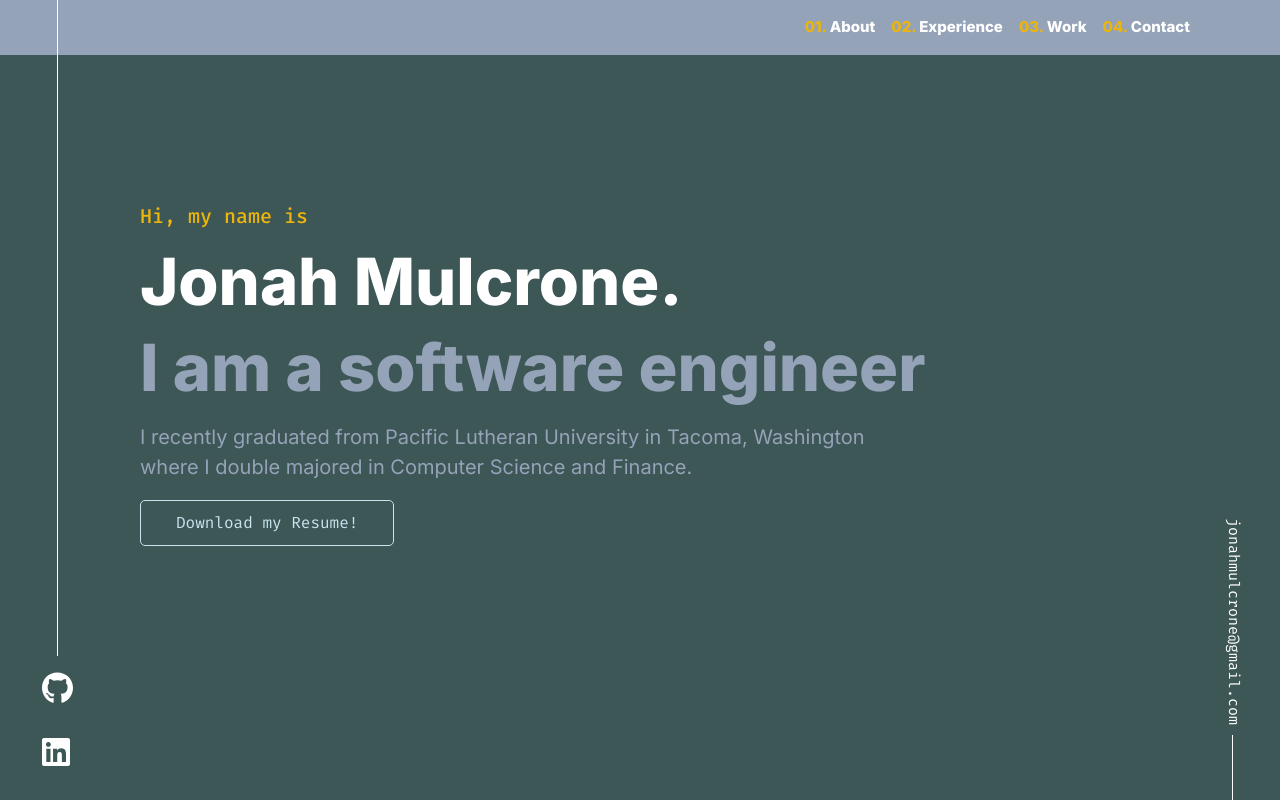
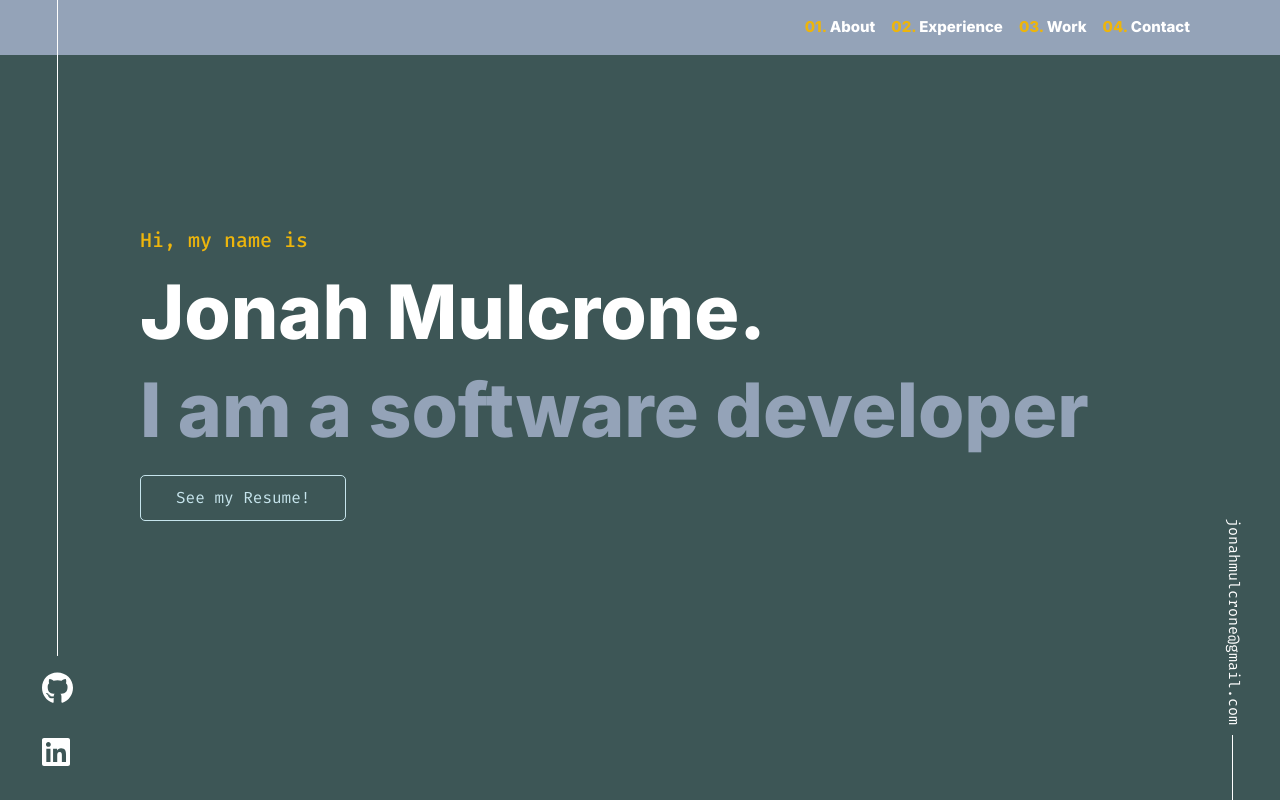
Before and after one commit to jonahansmulcrone/Jonahs-Portfolio, a React (Vite) app in the folder frontend/: page / in a window 1280 px wide. Built offline with nearby package versions, Linux system fonts and the light colour scheme.

Commit message:
Added resume to button event

```diff
--- a/frontend/src/components/LandingPage/LandingPage.module.css
+++ b/frontend/src/components/LandingPage/LandingPage.module.css
@@ -32,7 +32,7 @@
 
 .name {
     font-family: 'Inter', sans-serif;
-    font-size: 65px;
+    font-size: 75px;
     font-weight: 800;
     color: #ffffff;
     margin-bottom: 15px;
@@ -40,18 +40,10 @@
 
 .occupation {
     font-family: 'Inter', sans-serif;
-    font-size: 65px;
+    font-size: 75px;
     font-weight: 800;
     color: #94a3b8;
-}
-
-.description {
-    font-family: 'Inter', sans-serif;
-    font-size: 20px;
-    color: #94a3b8;
-    margin-top: 15px;
-    line-height: 1.5;
-    margin-bottom: 18px;
+    margin-bottom: 20px;
 }
 
 @media (max-width: 868px) {
--- a/frontend/src/components/LandingPage/LandingPage.tsx
+++ b/frontend/src/components/LandingPage/LandingPage.tsx
@@ -1,4 +1,5 @@
-import styles from './LandingPage.module.css'
+import styles from './LandingPage.module.css';
+import resume from '../../assets/Jonah_Mulcrone_CV.pdf';
 
 const LandingPage: React.FC = () => {
     return (
@@ -6,14 +7,11 @@ const LandingPage: React.FC = () => {
             <div className={styles.landingPageContent}>
                 <span className={styles.hello}>Hi, my name is</span>
                 <h2><span className={styles.name}>Jonah Mulcrone.</span></h2>
-                <span className={styles.occupation}>I am a software engineer</span>
-                <span className={styles.description}>I recently graduated from Pacific
-                    Lutheran University in Tacoma, Washington <br /> where I double majored
-                    in Computer Science
-                    and Finance.
-                </span>
+                <span className={styles.occupation}>I am a software developer</span>
                 <div className={styles.buttonWrapper}>
-                    <button>Download my Resume!</button>
+                    <a href={resume} target="_blank">
+                        <button>See my Resume!</button>
+                    </a>
                 </div>
             </div>
         </section>
--- a/frontend/src/components/Projects/Projects.module.css
+++ b/frontend/src/components/Projects/Projects.module.css
@@ -67,3 +67,9 @@
         gap: 30px;
     }
 }
+
+@media (max-width: 868px) {
+    .projectsHeader {
+        font-size: 24px;
+    }
+}
--- a/frontend/src/components/Projects/components/ProjectCard.module.css
+++ b/frontend/src/components/Projects/components/ProjectCard.module.css
@@ -40,7 +40,7 @@
     left: 0;
     right: 0;
     bottom: 0;
-    background-color: #edb50c;
+    background-color: #b4ad98;
     opacity: 0.2;
     transition: opacity 0.3s ease-in-out;
     z-index: 1;
@@ -157,9 +157,10 @@
     justify-content: center;
     max-width: 90%;
     width: 90%;
-    height: 250px;
+    height: 500px;
     background-color: #466161;
     border-radius: 10px;
+    gap: 25px;
 }
 
 .imgWrapperNarrow {
@@ -172,3 +173,23 @@
     width: 90%;
     height: 100%;
 }
+
+.projectTitleNarrow {
+    font-family: 'Inter', sans-serif;
+    font-size: 28px;
+    font-weight: 800;
+    color: #ffffff;
+}
+
+.projectDescriptionNarrow {
+    color: #cdd7e6;
+    font-family: 'Inter', sans-serif;
+    text-align: left;
+    padding: 0 50px 0 50px;
+}
+
+@media (max-width: 770px) {
+    .projectCardWrapperNarrow {
+        height: 500px;
+    }
+}
--- a/frontend/src/components/Projects/components/ProjectCard.tsx
+++ b/frontend/src/components/Projects/components/ProjectCard.tsx
@@ -11,7 +11,7 @@ interface ProjectCardProps {
 
 const ProjectCard: React.FC<ProjectCardProps> = ({ imgUrl, projectTitle, projectDescription, projectTechnologies, alignment }) => {
 
-    const [windowIsNarrow, setWindowIsNarrow] = useState(window.innerWidth >= 980);
+    const [windowIsNarrow, setWindowIsNarrow] = useState(window.innerWidth > 980);
 
 
     useEffect(() => {
@@ -55,6 +55,12 @@ const ProjectCard: React.FC<ProjectCardProps> = ({ imgUrl, projectTitle, project
                     <div className={styles.imgWrapperNarrow}>
                         <img src={imgUrl} />
                     </div>
+                    <div className={styles.projectTitleNarrow}>
+                        {projectTitle}
+                    </div>
+                    <div className={styles.projectDescriptionNarrow}>
+                        {projectDescription}
+                    </div>
                 </div>
 
             </div>
--- a/frontend/src/index.css
+++ b/frontend/src/index.css
@@ -0,0 +1,5 @@
+@media (max-width: 678px) {
+    hr {
+        display: none;
+    }
+}
```
Also changed, not shown: 1 other file (tests, documents, lock files or other folders).
